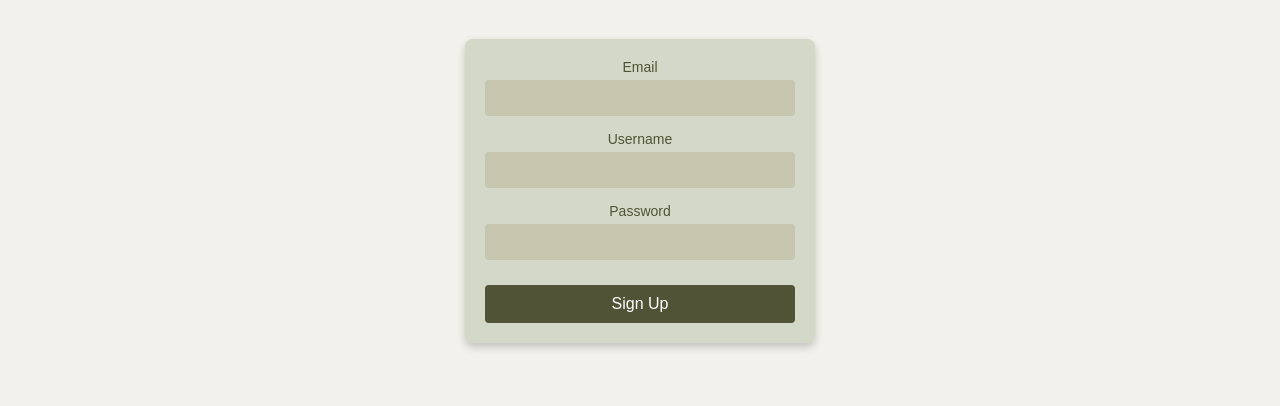
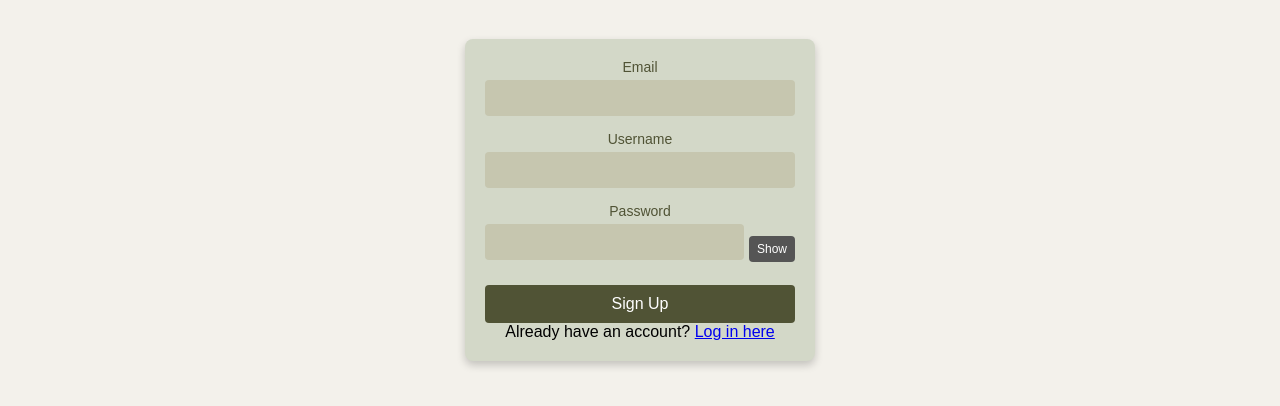
Before and after one commit to tahiagodhuli/SafeBites, a plain HTML site: page signup.html in a window 1280 px wide. Shown: the part 108-514 px from the top of the page. Drawn offline with Linux system fonts and the light colour scheme.

Commit message:
Updated signup.html about.html

```diff
--- a/signup.html
+++ b/signup.html
@@ -29,8 +29,8 @@
       justify-content: space-between;
     }
     .logo img {
-    height: 80px;
-    width: 120px; /* Adjust width as needed */
+      height: 80px;
+      width: 120px;
     }
     .menu {
       margin-left: 20px;
@@ -57,7 +57,6 @@
       border-radius: 8px;
       box-shadow: 0 4px 8px rgba(0, 0, 0, 0.2);
     }
-
     label {
       display: block;
       margin-bottom: 5px;
@@ -73,6 +72,20 @@
       background-color: #c6c6af;
       color: #333;
       font-size: 14px;
+    }
+    .password-container {
+      display: flex;
+      align-items: center;
+    }
+    .show-password {
+      padding: 6px 8px;
+      font-size: 12px;
+      background-color: #555;
+      color: #fff;
+      border: none;
+      cursor: pointer;
+      margin-left: 5px;
+      border-radius: 4px;
     }
     .sign-up-btn {
       width: 100%;
@@ -94,12 +107,14 @@
   <!-- Header Section -->
   <header>
     <div class="logo">
-      <img src="./public/safebitestransparent.png" alt="Logo" />
+      <a href="index.html">
+        <img src="./public/safebitestransparent.png" alt="Logo" />
+      </a>
     </div>
     <div class="menu">
-      <a href="#">About Us</a>
-      <a href="#">Restaurant Details</a>
-      <a href="#">Login</a>
+      <a href="about.html">About Us</a>
+      <a href="restaurant-details.html">Restaurant Details</a>
+      <a href="login.html">Login</a>
     </div>
   </header>
 
@@ -114,11 +129,33 @@
         <input type="text" id="username" name="username" required>
 
         <label for="password">Password</label>
-        <input type="password" id="password" name="password" required>
+        <div class="password-container">
+          <input type="password" id="password" name="password" required>
+          <button type="button" class="show-password" onclick="togglePassword()">Show</button>
+        </div>
 
         <button type="submit" class="sign-up-btn">Sign Up</button>
       </form>
+
+      <!-- Link to Login page if the user already has an account -->
+      <p>Already have an account? <a href="login.html">Log in here</a></p>
     </div>
   </div>
+
+  <!-- JavaScript for password toggle -->
+  <script>
+    function togglePassword() {
+      const passwordInput = document.getElementById('password');
+      const showPasswordButton = document.querySelector('.show-password');
+
+      if (passwordInput.type === 'password') {
+        passwordInput.type = 'text';
+        showPasswordButton.textContent = 'Hide';
+      } else {
+        passwordInput.type = 'password';
+        showPasswordButton.textContent = 'Show';
+      }
+    }
+  </script>
 </body>
 </html>
```
Also changed, not shown: login.html (+3 -0 lines).
